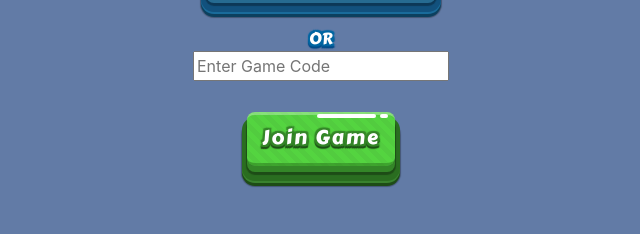
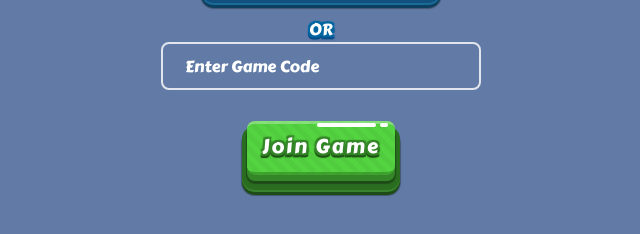
Before and after one commit to Srinu2568/snake-game-multiplayer, a plain HTML site: page frontend/index.html in a window 1280 px wide. Shown: the part 488-722 px from the top of the page, without its empty margins (319-959 px from the left). Drawn offline with nearby package versions, Linux system fonts and the light colour scheme; a web font is replaced by a local one.

Commit message:
Style input text box

```diff
--- a/frontend/index.html
+++ b/frontend/index.html
@@ -5,7 +5,9 @@
     <meta http-equiv="X-UA-Compatible" content="IE=edge">
     <meta name="viewport" content="width=device-width, initial-scale=1.0">
     <title>MultiPlayer Snake</title>
-    <link rel="icon" type="image/x-icon" href="/favicon.png">
+    <link rel="icon" type="image/x-icon" href="./favicon.png">
+    <link rel="preconnect" href="https://fonts.gstatic.com">
+    <link href="https://fonts.googleapis.com/css2?family=Convergence&family=Lato:wght@300;400;700;900&family=Mukta:wght@300;400;600;700;800&family=Noto+Sans:wght@400;700&display=swap" rel="stylesheet">
     <link rel="stylesheet" href="https://stackpath.bootstrapcdn.com/bootstrap/4.5.0/css/bootstrap.min.css" integrity="sha384-9aIt2nRpC12Uk9gS9baDl411NQApFmC26EwAOH8WgZl5MYYxFfc+NcPb1dKGj7Sk" crossorigin="anonymous">
     <link rel="stylesheet" href="./style.css">
 </head>
@@ -23,9 +25,13 @@
                         Create New Game
                     </button>
                     <div id="or">OR</div>
-                    <div class="form-group">
+                    <!-- <div class="form-group">
                         <input type="text" placeholder="Enter Game Code" id="gameCodeInput">
-                    </div>
+                    </div> -->
+                    <div class="form-group form">
+                        <input type="text" id="gameCodeInput" class="form__input" placeholder=" ">
+                        <label for="gameCodeInput" class="form__label">Enter Game Code</label>
+                      </div>
                     <button
                         type="submit"
                         class=" game-button green "
--- a/frontend/style.css
+++ b/frontend/style.css
@@ -73,3 +73,67 @@ body {
    top:2px;
    box-shadow: 0 4px 0 #348628, 0 6px 1px 1px rgba(0,0,0,.3), 0 8px 0 5px #2a6d20, 0 10px 0 5px #39822e, 0 13px 0 5px #1d4c16, 0 13px 1px 6px rgba(0,0,0,.3);
  }
+
+ /*   color variables */
+/*   border radius */
+*,
+*::before,
+*::after {
+  box-sizing: border-box;
+  margin: 0;
+  padding: 0;
+}
+
+
+.form {
+  position: relative;
+  width: 20rem;
+  height: 3rem;
+}
+.form__input {
+  position: absolute;
+  top: 0;
+  left: 0;
+  width: 100%;
+  height: 100%;
+  border: 2px solid #e1e5ee;
+  border-radius: 0.5rem;
+  font-family: 'Carter One', sans-serif;
+  font-size: inherit;
+  color: white;
+  outline: none;
+  padding: 1.25rem;
+  background: none;
+  /* Change border when input focus*/
+}
+.form__input:hover {
+  border-color: #adffff;
+}
+.form__input:focus {
+  border-color: #18ffff;
+}
+.form__label {
+  font-family: 'Carter One', sans-serif;
+  position: absolute;
+  left: 1rem;
+  top: 0.8rem;
+  padding: 0 0.5rem;
+  color: white;
+  cursor: text;
+  transition: top 200ms ease-in, left 200ms ease-in, font-size 200ms ease-in;
+  background-color: inherit;
+}
+
+/*
+1. When the input is in the focus state
+reduce the size of the label and move upwards
+
+2. Keep label state when content is in input field
+*/
+.form__input:focus ~ .form__label,
+.form__input:not(:placeholder-shown).form__input:not(:focus) ~ .form__label {
+  top: -0.5rem;
+  font-size: 0.8rem;
+  left: 0.8rem;
+  background-color: #18ffff;
+}
```
